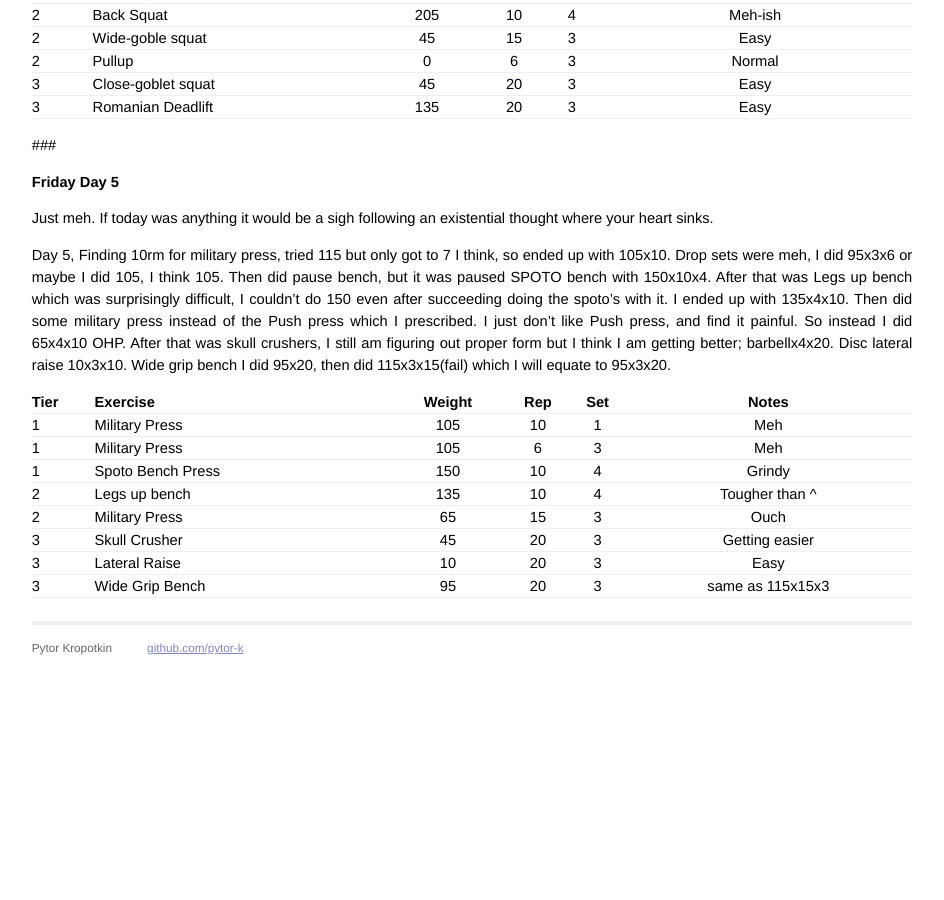
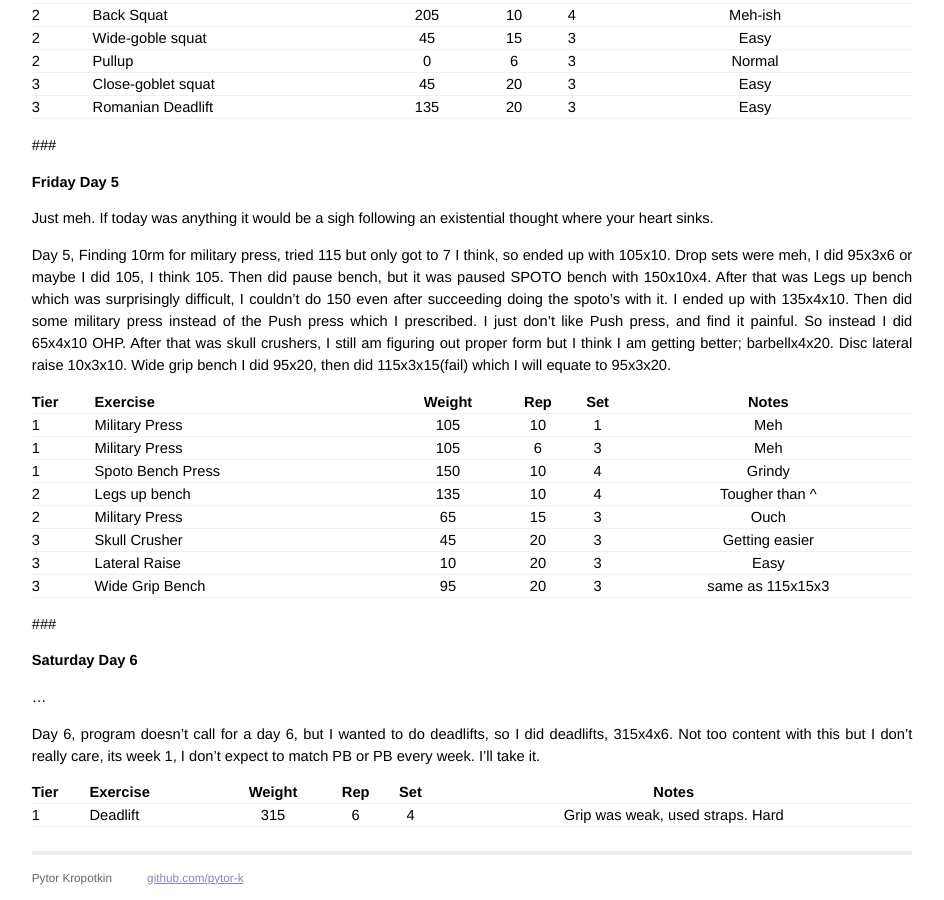
Before and after one commit to amesa0/pytor-k.github.io, a Jekyll site: the page built from _posts/2019-04-23-J&T2point0-week1.md, in a window 1280 px wide and 900 px high, scrolled down 1496 px. Shown: the whole window, without its empty margins (168-1112 px from the left). Built offline with Jekyll 4.4.1, drawn with Linux system fonts in a browser that asks for light colours; before the commit the page ends 2167 px from its top, so only the background shows below that.

Commit message:
Update 2019-04-23-J&T2point0-week1.md

```diff
--- a/_posts/2019-04-23-J&T2point0-week1.md
+++ b/_posts/2019-04-23-J&T2point0-week1.md
@@ -82,3 +82,15 @@ Day 5, Finding 10rm for military press, tried 115 but only got to 7 I think, so
 | 3 | Skull Crusher | 45 | 20 | 3 | Getting easier |
 | 3 | Lateral Raise | 10 | 20 | 3 | Easy|
 | 3 | Wide Grip Bench | 95 | 20 | 3 | same as 115x15x3 |
+
+###
+### Saturday Day 6
+
+...
+
+Day 6, program  doesn't call for a day 6, but I wanted to do deadlifts, so I did deadlifts, 315x4x6. Not too content with this but I don't really care, its week 1, I don't expect to match PB or PB every week. I'll take it.
+
+
+| Tier | Exercise | Weight | Rep | Set | Notes |
+|---|---|:---:|:---:|:---:|:---:|
+| 1 | Deadlift | 315 | 6 | 4 | Grip was weak, used straps. Hard |
```
